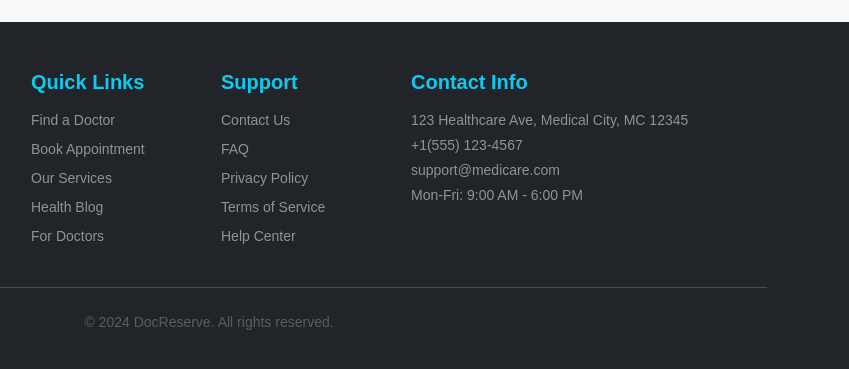
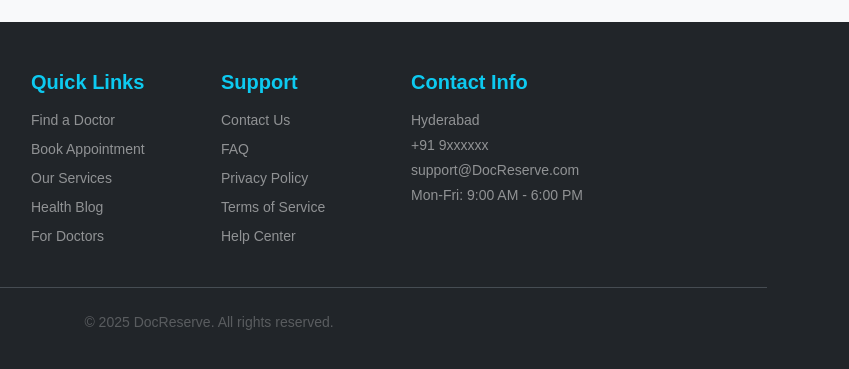
Before and after one commit to mohan13krishna/DocReserve, a plain HTML site: page Frontend/index.html in a window 1280 px wide. Shown: the part 1667-2036 px from the top of the page, 431-1280 px from the left. Drawn offline with nearby package versions, Linux system fonts and the light colour scheme.

Commit message:
Update index.html

```diff
--- a/Frontend/index.html
+++ b/Frontend/index.html
@@ -136,14 +136,14 @@
                 </div>
                 <div class="col-md-4 mb-4">
                     <h3 class="text-info mb-3 fs-5 fw-bold">Contact Info</h3>
-                    <p class="small mb-1">123 Healthcare Ave, Medical City, MC 12345</p>
-                    <p class="small mb-1">+1(555) 123-4567</p>
-                    <p class="small mb-1">support@medicare.com</p>
+                    <p class="small mb-1">Hyderabad</p>
+                    <p class="small mb-1">+91 9xxxxxx</p>
+                    <p class="small mb-1">support@DocReserve.com</p>
                     <p class="small mb-1">Mon-Fri: 9:00 AM - 6:00 PM</p>
                 </div>
             </div>
             <div class="text-center pt-4 border-top border-secondary opacity-50">
-                <p class="small mb-0">&copy; 2024 DocReserve. All rights reserved.</p>
+                <p class="small mb-0">&copy; 2025 DocReserve. All rights reserved.</p>
             </div>
         </div>
     </footer>
```
